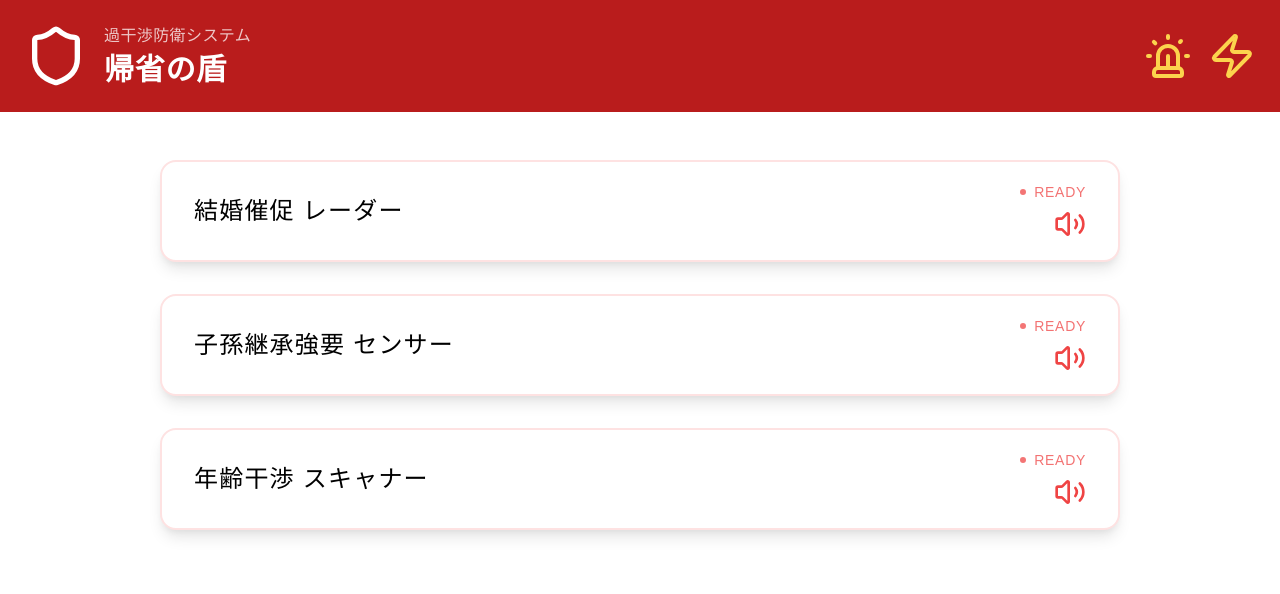
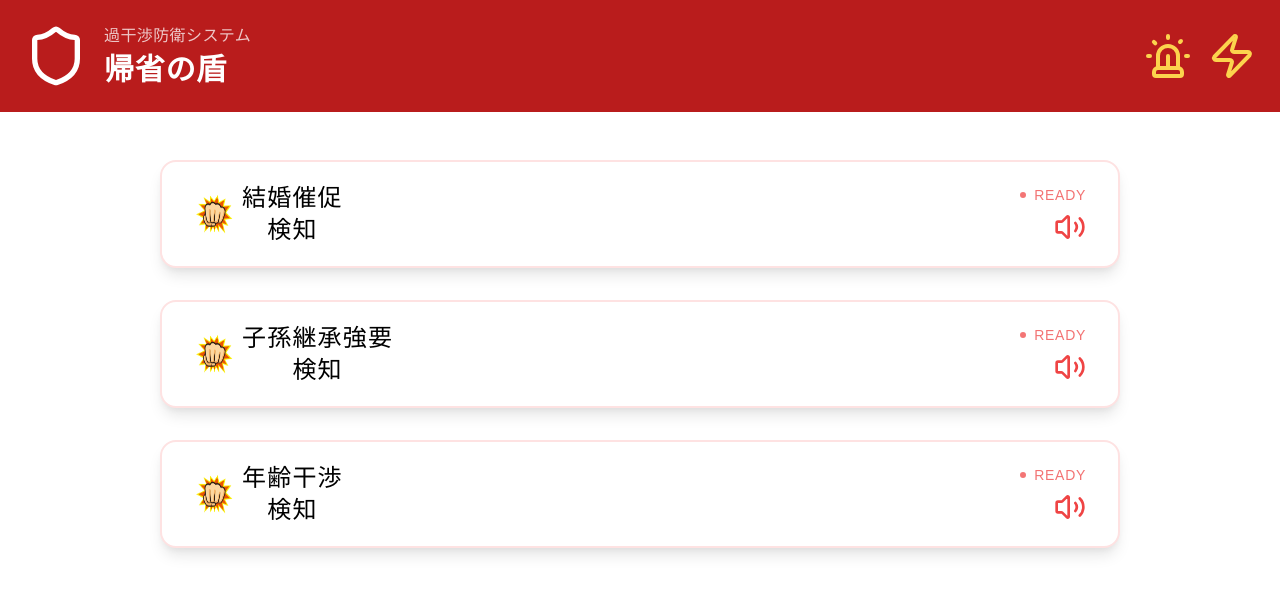
Before and after one commit to Hachi8w8/kisei-no-tate, a Next.js app: page / in a window 1280 px wide. Shown: the top 594 px of the page. Built offline with nearby package versions, Linux system fonts and the light colour scheme; a web font is replaced by a local one.

Commit message:
レイアウト修正

```diff
--- a/src/app/globals.css
+++ b/src/app/globals.css
@@ -27,3 +27,7 @@
   70% { transform: translateX(2px); }
   90% { transform: translateX(-2px); }
 }
+
+.cursor-warning {
+  cursor: url('/images/2325796.png') 16 16, pointer;
+}
--- a/src/components/HarassmentWarning.tsx
+++ b/src/components/HarassmentWarning.tsx
@@ -68,9 +68,9 @@ export const HarassmentWarning: React.FC = () => {
 
   const getTitleParts = (title: string) => {
     const parts = {
-      marriage: ["結婚催促", "レーダー"],
-      children: ["子孫継承強要", "センサー"],
-      age: ["年齢干渉", "スキャナー"]
+      marriage: ["結婚催促", "検知"],
+      children: ["子孫継承強要", "検知"],
+      age: ["年齢干渉", "検知"]
     };
     return parts[title as keyof typeof parts] || [title, ""];
   };
@@ -102,7 +102,8 @@ export const HarassmentWarning: React.FC = () => {
                       onClick={() => startWarning(key as HarassmentType)}
                       className="relative w-full bg-white py-5 px-8 rounded-2xl shadow-lg
                         hover:bg-red-50 active:bg-red-100 transition-all duration-300
-                        border-2 border-red-100 group overflow-hidden"
+                        border-2 border-red-100 group overflow-hidden
+                        hover:scale-[1.02] hover:shadow-xl"
                     >
                       {/* 警告線パターン */}
                       <div className="absolute inset-0 bg-gradient-to-r from-yellow-500/10 to-red-500/10
@@ -111,11 +112,25 @@ export const HarassmentWarning: React.FC = () => {
 
                       <div className="relative flex items-center justify-between">
                         <div className="flex flex-col lg:flex-row lg:items-center lg:gap-2">
-                          <div className="text-xl sm:text-2xl font-togalite tracking-wider leading-tight">
-                            {getTitleParts(key)[0]}
-                          </div>
-                          <div className="text-xl sm:text-2xl font-togalite tracking-wider leading-tight">
-                            {getTitleParts(key)[1]}
+                          <div className="flex lg:items-center gap-2">
+                            <img
+                              src="/images/2325796.png"
+                              alt=""
+                              className="w-8 h-8 sm:w-10 sm:h-10
+                                group-hover:scale-110 group-focus:scale-110 group-active:scale-110
+                                transition-all self-center"
+                            />
+                            <div className="flex flex-col">
+                              <div className="text-xl sm:text-2xl font-togalite tracking-wider leading-tight
+                                group-hover:scale-105 group-focus:scale-105 group-active:scale-105
+                                transition-transform origin-left">
+                                {getTitleParts(key)[0]}
+                              </div>
+                              <div className="text-xl sm:text-2xl font-togalite tracking-wider leading-tight
+                                group-hover:scale-105 transition-transform origin-left">
+                                {getTitleParts(key)[1]}
+                              </div>
+                            </div>
                           </div>
                         </div>
 
@@ -173,10 +188,10 @@ export const HarassmentWarning: React.FC = () => {
 
                       {/* 罰則内容 */}
                       <div className="p-8 bg-black rounded-lg border border-red-500/30">
-                        <div className="text-2xl sm:text-3xl font-togalite text-white mb-6">
+                        <div className="text-xl sm:text-2xl font-togalite text-white mb-6">
                           違反者への執行命令
                         </div>
-                        <div className="text-xl sm:text-2xl font-togalite text-white">
+                        <div className="text-2xl sm:text-3xl font-togalite text-white">
                           {currentFine}
                         </div>
                       </div>
--- a/src/constants/harassmentData.ts
+++ b/src/constants/harassmentData.ts
@@ -2,7 +2,7 @@ import { HarassmentTypes } from '../types/harassment';
 
 export const harassmentTypes: HarassmentTypes = {
   marriage: {
-    title: "結婚催促\nレーダー",
+    title: "結婚催促\n検知",
     warnings: [
       "警告：重大な結婚圧力違反を検知",
       "緊急：深刻な個人の権利侵害を確認",
@@ -15,7 +15,7 @@ export const harassmentTypes: HarassmentTypes = {
     ]
   },
   children: {
-    title: "子孫継承強要\nセンサー",
+    title: "子孫継承強要\n検知",
     warnings: [
       "警告：重大な子育て強要違反を検知",
       "緊急：深刻な生活介入行為を確認",
@@ -28,7 +28,7 @@ export const harassmentTypes: HarassmentTypes = {
     ]
   },
   age: {
-    title: "年齢干渉\nスキャナー",
+    title: "年齢干渉\n検知",
     warnings: [
       "警告：重大な年齢差別行為を検知",
       "緊急：世代間抑圧行為を確認",
--- a/tailwind.config.js
+++ b/tailwind.config.js
@@ -24,6 +24,9 @@ module.exports = {
           '90%': { transform: 'translateX(-2px)' },
         },
       },
+      cursor: {
+        'warning': 'url(/images/2325796.png) 16 16, pointer'
+      },
     },
   },
   plugins: [],
```
Also changed, not shown: public/images/2325796.png (added).
